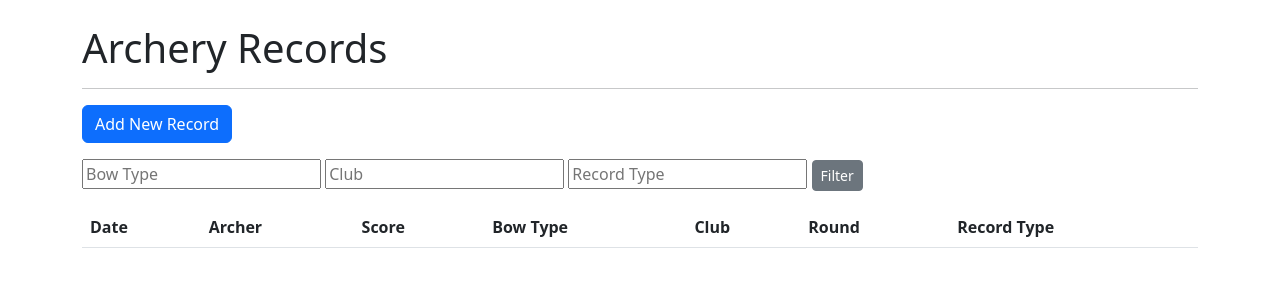
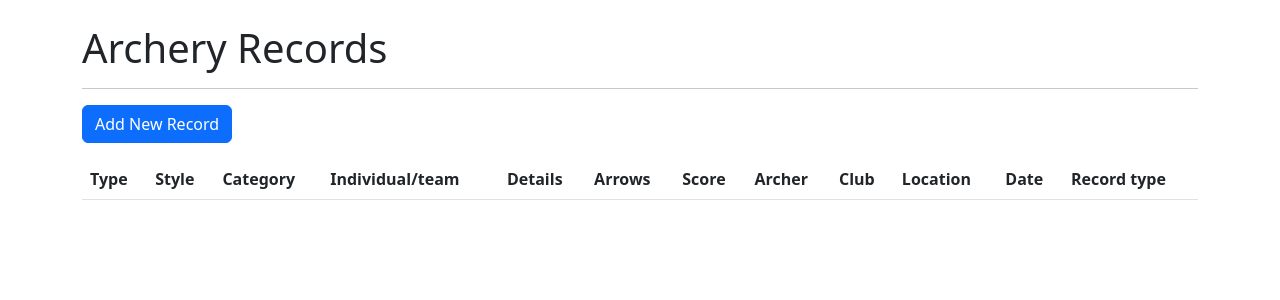
Before and after one commit to SimonPavlin68/records, a Flask app: page / in a window 1280 px wide. Shown: the top 300 px of the page. Run offline with Flask 3, Linux system fonts and the light colour scheme; lists and menus that the app fills with data are empty.

Commit message:
pycharm - 2 -

```diff
--- a/app.py
+++ b/app.py
@@ -9,6 +9,7 @@ db.init_app(app)
 
 with app.app_context():
     db.create_all()  # ustvari bazo, če še ne obstaja
+
 
 # --- Prikaz vseh rekordov ---
 @app.route('/', methods=['GET'])
@@ -30,12 +31,13 @@ def index():
     records = query.order_by(Record.date.desc()).all()
     return render_template('index.html', records=records, filters=filters)
 
+
 # --- Vnos novega rekorda ---
 @app.route('/add', methods=['GET', 'POST'])
 def add_record():
     if request.method == 'POST':
         record = Record(
-            target=request.form['target'],
+            type=request.form['type'],  # 🆕
             bow_type=request.form['bow_type'],
             participants=request.form['participants'],
             individual_or_team=request.form['individual_or_team'],
@@ -52,5 +54,6 @@ def add_record():
         return redirect(url_for('index'))
     return render_template('add.html')
 
+
 if __name__ == '__main__':
     app.run(debug=True)
--- /dev/null
+++ b/static/style.css
@@ -0,0 +1,20 @@
+body {
+    font-family: Arial, sans-serif;
+    background: #f8f9fa;
+    margin: 20px;
+}
+
+table {
+    border-collapse: collapse;
+    width: 100%;
+}
+
+th, td {
+    padding: 8px 12px;
+    border-bottom: 1px solid #ddd;
+}
+
+th {
+    background-color: #007bff;
+    color: white;
+}
--- a/templates/index.html
+++ b/templates/index.html
@@ -2,29 +2,38 @@
 {% block content %}
 <a href="{{ url_for('add_record') }}" class="btn btn-primary mb-3">Add New Record</a>
 
-<form method="get" class="mb-3">
-    <input type="text" name="bow_type" placeholder="Bow Type" value="{{ filters.bow_type or '' }}">
-    <input type="text" name="club" placeholder="Club" value="{{ filters.club or '' }}">
-    <input type="text" name="record_type" placeholder="Record Type" value="{{ filters.record_type or '' }}">
-    <button type="submit" class="btn btn-secondary btn-sm">Filter</button>
-</form>
-
 <table class="table table-striped">
     <thead>
         <tr>
-            <th>Date</th><th>Archer</th><th>Score</th><th>Bow Type</th><th>Club</th><th>Round</th><th>Record Type</th>
+            <th>Type</th>
+            <th>Style</th>
+            <th>Category</th>
+            <th>Individual/team</th>
+            <th>Details</th>
+            <th>Arrows</th>
+            <th>Score</th>
+            <th>Archer</th>
+            <th>Club</th>
+            <th>Location</th>
+            <th>Date</th>
+            <th>Record type</th>
         </tr>
     </thead>
     <tbody>
         {% for r in records %}
         <tr>
-            <td>{{ r.date.strftime('%Y-%m-%d') }}</td>
-            <td>{{ r.archer }}</td>
-            <td>{{ r.score }}</td>
-            <td>{{ r.bow_type }}</td>
-            <td>{{ r.club }}</td>
-            <td>{{ r.round_type }}</td>
-            <td>{{ r.record_type }}</td>
+            <td>{{ r.type }}</td>                   <!-- tip -->
+            <td>{{ r.style }}</td>                  <!-- Sestavljeni lok -->
+            <td>{{ r.category }}</td>               <!-- Članice -->
+            <td>{{ r.individual_or_team }}</td>     <!-- Posamezno -->
+            <td>{{ r.details }}</td>                <!-- 25m + 18m -->
+            <td>{{ r.arrows }}</td>                 <!-- Puščice -->
+            <td>{{ r.score }}</td>                  <!-- Rezultat -->
+            <td>{{ r.archer }}</td>                 <!-- Lokostrelec -->
+            <td>{{ r.club }}</td>                    <!-- Klub -->
+            <td>{{ r.location }}</td>               <!-- Kraj tekmovanja, če ni isto kot Dvorana -->
+            <td>{{ r.date.strftime('%d.%m.%Y') if r.date else '' }}</td>  <!-- Datum -->
+            <td>{{ r.record_type }}</td>            <!-- Tip rezultata -->
         </tr>
         {% endfor %}
     </tbody>
```
Also changed, not shown: import_excel.py (+12 -8 lines), models.py (+12 -14 lines), templates/add.html (+13 -2 lines), static/favicon.ico (added), 1 other file.
